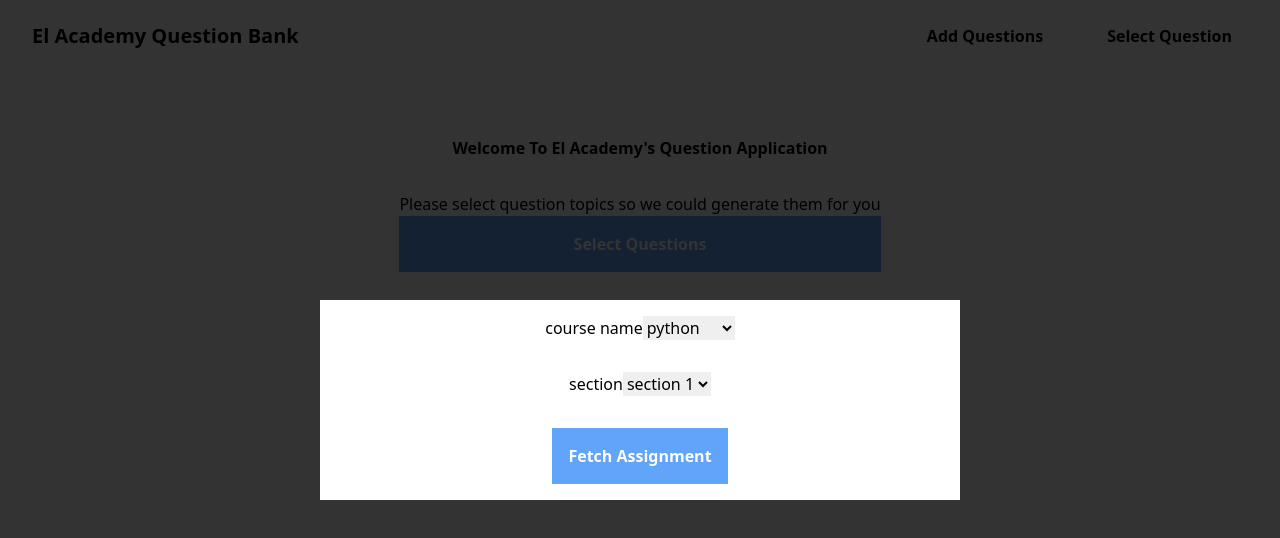
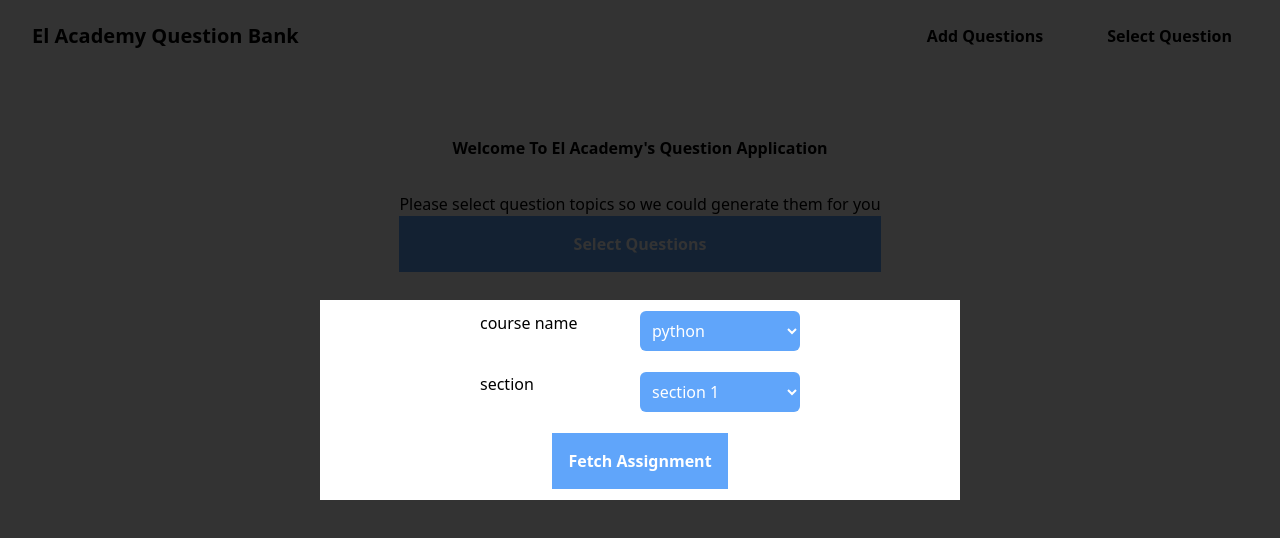
Before and after one commit to triggac4/question-bank, a React (Create React App) app: page / in a window 1280 px wide. Shown: the top 538 px of the page. Built offline with nearby package versions, Linux system fonts and the light colour scheme.

Commit message:
provider context wrapped created

```diff
--- a/src/App.jsx
+++ b/src/App.jsx
@@ -1,16 +1,23 @@
+import React, { useState } from "react";
+
+import ModalContext from "./provider";
+
 import Header from "./components/header";
 import MainContent from "./components/main_content";
 import ModalWrapper from "./modal/modal_wrapper";
 import Form from "./components/select_questions";
 function App() {
+    const [isOpen, setModal] = useState(true);
     return (
-        <>
-            <ModalWrapper>
-                <Form />
-            </ModalWrapper>
+        <ModalContext.Provider value={{ modalState: isOpen, setModal }}>
+            {isOpen ? (
+                <ModalWrapper>
+                    <Form />
+                </ModalWrapper>
+            ) : null}
             <Header />
             <MainContent />
-        </>
+        </ModalContext.Provider>
     );
 }
 
--- a/src/components/select_questions.jsx
+++ b/src/components/select_questions.jsx
@@ -3,18 +3,24 @@ import Button from "./button";
 const Form = () => {
     return (
         <form className="flex flex-col justify-around h-full items-center">
-            <label>
-                course name
-                <select name="course name">
+            <label class="flex w-full justify-center">
+                <div className="w-40">course name</div>
+                <select
+                    name="course name"
+                    className="w-40 text-white bg-blue-400 p-2 rounded-md"
+                >
                     <option value="python">python</option>
                     <option value="php">php</option>
                     <option value="dart">dart</option>
                     <option value="javascript">javascript</option>
                 </select>
             </label>
-            <label>
-                section
-                <select name="section">
+            <label class="flex w-full justify-center">
+                <div className="w-40">section</div>
+                <select
+                    name="section"
+                    className=" bg-blue-400 text-white w-40 p-2 rounded-md"
+                >
                     <option value="python">section 1</option>
                     <option value="php">section 2</option>
                     <option value="dart">section 3</option>
--- a/src/modal/modal_wrapper.jsx
+++ b/src/modal/modal_wrapper.jsx
@@ -1,9 +1,16 @@
-import React from "react";
+import React, { useContext } from "react";
+
+import ModalContext from "../provider";
 import ReactPortal from "./react_portal";
 const ModalWrapper = ({ children }) => {
+    const { modalState, setModal } = useContext(ModalContext);
+
     return (
         <ReactPortal>
-            <div className="fixed inset-0 bg-modalWrapper flex flex-col items-center justify-center">
+            <div
+                className="fixed inset-0 bg-modalWrapper flex flex-col items-center justify-center"
+                onClick={() => setModal(!modalState)}
+            >
                 <div className="inset-0 bg-white z-20 flex flex-col items-center justify-center">
                     <div
                         className="relative"
--- /dev/null
+++ b/src/provider.js
@@ -0,0 +1,8 @@
+import React from "react";
+
+const ModalContext = React.createContext({
+    modalState: true,
+    setModal: (val) => {},
+});
+
+export default ModalContext;
```
